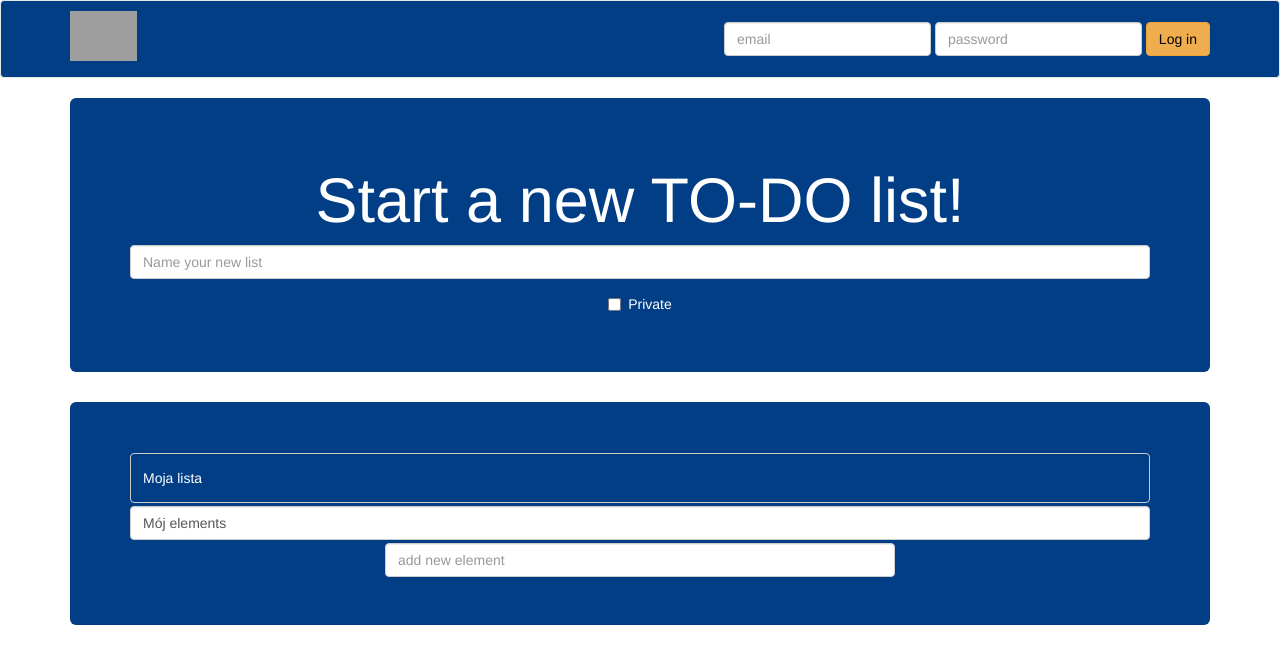
After one commit to Nuurek/IO-To-Do-Lists, a Django app: template templates/base.html in a window 1280 px wide. The commit adds this page. Shown: the top 664 px of the page. Run offline with Django 3.2, Linux system fonts and the light colour scheme; the template is opened without the code that fills it, so the values that code supplies are empty; some libraries are stand-ins or nearby versions; grey boxes are pictures that could not be loaded.

Commit message:
First attempt to merge layout.

```diff
--- a/iotodolists/settings.py
+++ b/iotodolists/settings.py
@@ -58,7 +58,7 @@ ROOT_URLCONF = 'iotodolists.urls'
 TEMPLATES = [
     {
         'BACKEND': 'django.template.backends.django.DjangoTemplates',
-        'DIRS': [],
+        'DIRS': [os.path.join(BASE_DIR, 'templates')],
         'APP_DIRS': True,
         'OPTIONS': {
             'context_processors': [
@@ -133,4 +133,8 @@ USE_TZ = True
 # Static files (CSS, JavaScript, Images)
 # https://docs.djangoproject.com/en/1.10/howto/static-files/
 
+STATICFILES_DIRS = (
+    os.path.join(BASE_DIR, 'static'),
+)
 STATIC_URL = '/static/'
+STATIC_ROOT = os.path.join(BASE_DIR, '..', 'static')
--- a/superlists/templates/superlists/detail.html
+++ b/superlists/templates/superlists/detail.html
@@ -1,4 +1,4 @@
-{% comment %}placeholder template{% endcomment %}
+{% extends "base.html" %}
 
 <h1>{{ todo_list.name }}</h1>
 <ul>
--- /dev/null
+++ b/templates/base.html
@@ -0,0 +1,57 @@
+{% load static %}
+<!DOCTYPE html>
+<html lang="en">
+
+<head>
+    <meta charset="utf-8">
+    <meta http-equiv="X-UA-Compatible" content="IE=edge">
+    <meta name="viewport" content="width=device-width, initial-scale=1">
+    <title>Super Lists</title>
+    <link href="https://maxcdn.bootstrapcdn.com/bootstrap/3.3.7/css/bootstrap.min.css" rel="stylesheet">
+    <link rel="stylesheet" href="">
+    <link href="{% static "css/style.css" %}" rel="stylesheet">
+</head>
+
+<body>
+<nav class="navbar navbar-default">
+    <div class="container">
+        <image src="{% static "img/logo_black.svg" %}" height="50px"/>
+        <div class="log_in navbar-right">
+            <form class="navbar-form">
+                <div class="form-group">
+                    <input type="text" class="form-control" placeholder="email">
+                    <input type="text" class="form-control" placeholder="password">
+                </div>
+                <button type="Submit" class="btn btn-default btn-warning log_button">Log in</button>
+            </form>
+        </div>
+    </div>
+</nav>
+
+{% block content %}
+{% endblock %}
+<!--welcome page-->
+<div class="container">
+    <div class="jumbotron">
+        <h1>Start a new TO-DO list!</h1>
+        <p><input type="text" class="form-control" placeholder="Name your new list" </input></p>
+        <div class="checkbox">
+            <label><input type="checkbox" value="">Private</label>
+        </div>
+    </div>
+</div>
+
+<!--list view-->
+<div class="container">
+    <div class="jumbotron">
+        <input type="html" class="list_name form-control" value="Moja lista">
+        <input type="html" class="list_element form-control" value="Mój elements">
+        <input type="text" class="new_element form-control" placeholder="add new element"/>
+    </div>
+</div>
+
+<script src="https://ajax.googleapis.com/ajax/libs/jquery/1.12.4/jquery.min.js"></script>
+<script src="https://maxcdn.bootstrapcdn.com/bootstrap/3.3.7/js/bootstrap.min.js"></script>
+</body>
+
+</html>
```
Also changed, not shown: main.html (deleted, +0 -66 lines), superlists/templates/superlists/index.html (+14 -3 lines), static/css/style.css (renamed from style.css), static/img/logo_black.svg (renamed from images/logo_black.svg).
